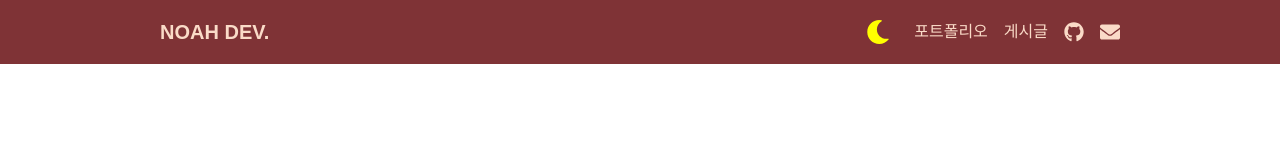
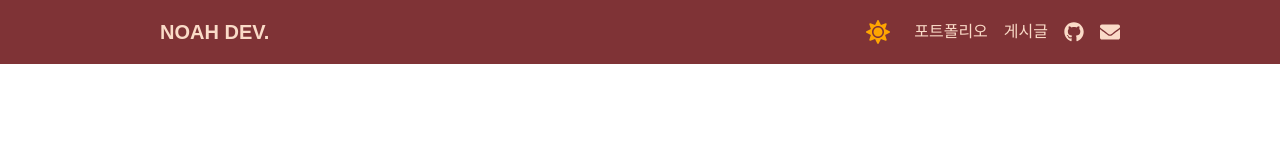
Before and after one commit to Hyun-EG/noah, a Next.js app: page / in a window 1280 px wide. Shown: the top 160 px of the page. Built offline with nearby package versions, Linux system fonts and the light colour scheme; a web font is replaced by a local one.

Commit message:
Style: 기존 Variant 삭제, 테마명 변경

```diff
--- a/app/(components)/theme/ToggleTheme.tsx
+++ b/app/(components)/theme/ToggleTheme.tsx
@@ -2,7 +2,7 @@
 
 import { cva, VariantProps } from "class-variance-authority";
 import clsx from "clsx";
-import React from "react";
+import React, { useState } from "react";
 import { FaSun, FaMoon } from "react-icons/fa";
 
 interface ToggleThemeProps extends VariantProps<typeof toggleVariants> {
@@ -13,28 +13,26 @@ const toggleVariants = cva(
   "inline-flex items-center justify-center rounded-full p-2",
   {
     variants: {
-      theme: {
-        sun: {
-          backgroundColor: "#ffffff",
-        },
-        moon: {
-          backgroundColor: "#000000",
-        },
-      },
       size: {
         responsive: "h-8 w-8 sm:h-10 sm:w-10 md:h-12 md:w-12",
       },
       defaultVariants: {
-        theme: "sun",
+        themeMode: "sun",
         size: "responsive",
       },
     },
   }
 );
 
-const ToggleTheme = ({ className, theme, size }: ToggleThemeProps) => {
+const ToggleTheme = ({ className, size }: ToggleThemeProps) => {
+  const [theme, setTheme] = useState("sun");
   return (
-    <button className={clsx(toggleVariants({ theme, size }), className)}>
+    <button
+      onClick={() => {
+        setTheme(theme === "sun" ? "moon" : "sun");
+      }}
+      className={clsx(toggleVariants({ size }), className)}
+    >
       {theme === "sun" ? (
         <FaSun fill="orange" size={24} />
       ) : (
```
